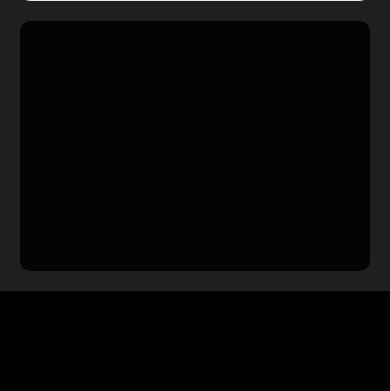
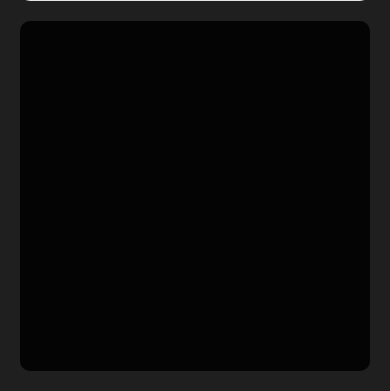
Before and after one commit to sriharshamvs/low-latency-live-streaming, a Django app: template liveStream/templates/liveStream/room.html in a window 390 px wide. Shown: the part 665-1056 px from the top of the page. Before the commit the page ends 956 px from the top, so only its background shows below. Run offline with Django 3.2, Linux system fonts and the light colour scheme; the template is opened without the code that fills it: most values are stand-ins (such as "Sample title", 1, 10 or a date in 2020); grey boxes marked "Sample" are stand-in pictures; some libraries are stand-ins or nearby versions.

Commit message:
Changes to HTML and CSS for comments

```diff
--- a/liveStream/static/liveStream/style.css
+++ b/liveStream/static/liveStream/style.css
@@ -207,7 +207,7 @@ header .theme-toggle {
 
   .chat {
     border-radius: 10px;
-  padding: 10px;
+    padding: 10px 10px 150px 10px;
     -ms-grid-row: 2;
     -ms-grid-column: 4;
     -ms-grid-column-span: 2;
@@ -216,14 +216,38 @@ header .theme-toggle {
         -ms-grid-row-align: stretch;
         align-self: stretch;
     background: var(--chat-bg);
+    overflow: hidden;
     width: 300px;
-  max-height: 473px;
+    max-height: 500px;
     position: relative;
+  }
+
+  #comment_thread {
+    padding-right: 5px;
+    max-height: 350px;
+    overflow-y: auto;
   }
 
   .chatbox {
     overflow-y: auto;
     max-height: calc(100% - 60px);
+  }
+
+  .load_comments, .delete {
+    display: block;
+    margin: auto;
+    font-weight: 700;
+    border-radius: 5px;
+    border: none;
+    background: var(--accent);
+    color: var(--text);
+    padding: 5px 10px;
+    font-family: Roboto, 'Helvetica Neue', Arial,sans-serif;
+  }
+
+  .delete {
+    background: rgb(219, 74, 74);
+    margin: 5px 0;
   }
 
   .chatbox__comment {
@@ -317,8 +362,18 @@ header .theme-toggle {
   @media (max-width: 950px) {
     .chat {
       width: auto;
-    height: 250px;
+      height: 350px;
     }
+
+    .chatbox {
+      max-height: 200px;
+    }
+  }
+
+  #pinned-chat-log .chatbox__comment {
+    border: 1px solid var(--accent);
+    padding: 5px;
+    border-radius: 4px;
   }
 
   .desc {
--- a/liveStream/templates/liveStream/room.html
+++ b/liveStream/templates/liveStream/room.html
@@ -78,9 +78,7 @@
       </div>
     </div>
     <div class="chat">
-      <div class="comments">
         <div id="comment_thread"></div>
-      </div>
     </div>
 
     <!-- <div class="chat">
```
Also changed, not shown: other parts of liveStream/static/liveStream/style.css (+31 -10 lines). Lines whose indentation alone changed are shown as unchanged.
